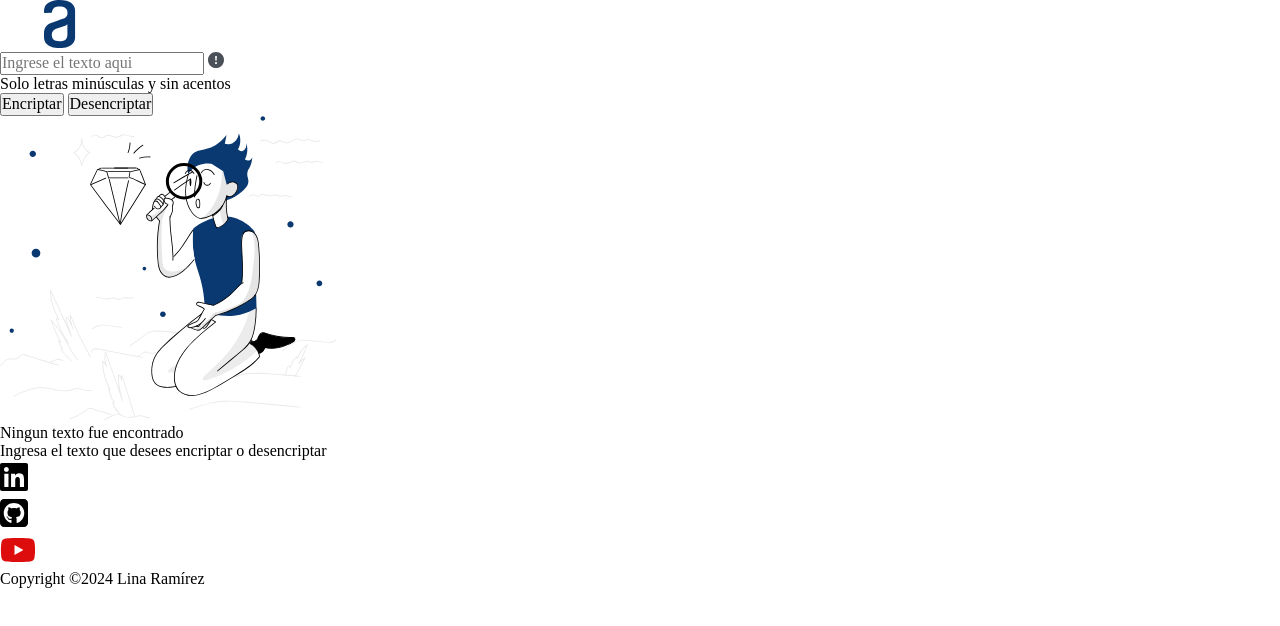
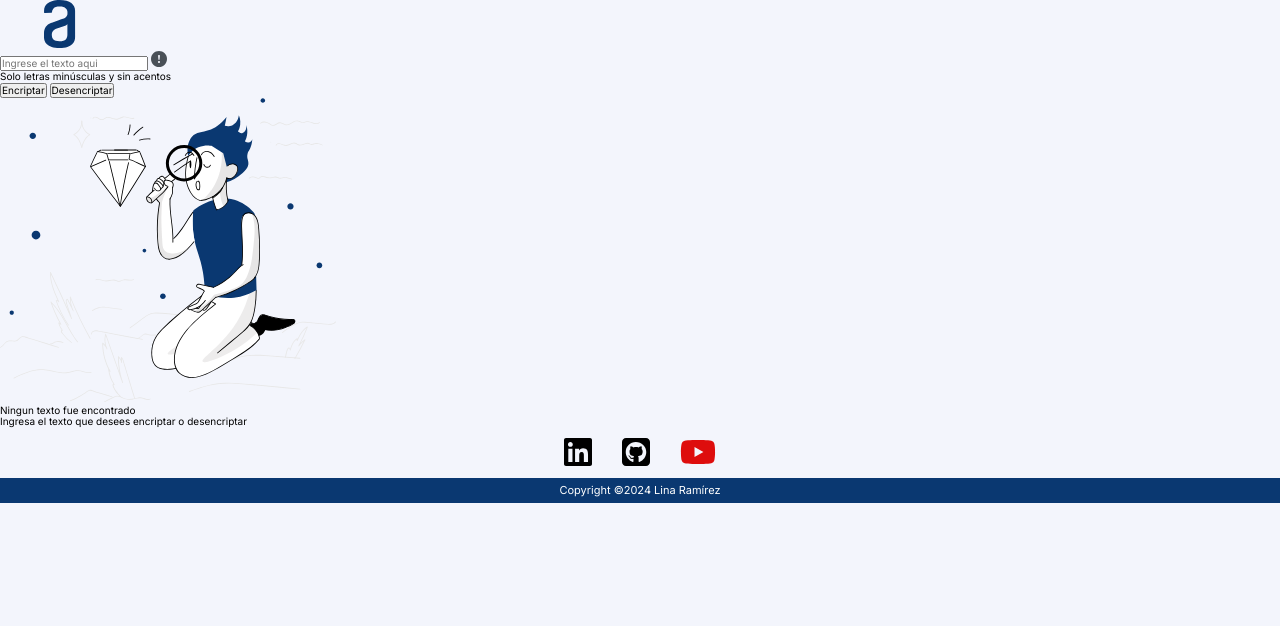
Before and after one commit to RamirezLina/AluraChallenge-1, a plain HTML site: page index.html in a window 1280 px wide. Drawn offline with Linux system fonts and the light colour scheme.

Commit message:
Set footer content and style

```diff
--- a/css/footer.css
+++ b/css/footer.css
@@ -0,0 +1,20 @@
+.footer {
+	display: flex;
+	flex-direction: column;
+	text-align: center;
+	font-size: 1.1rem;
+	color: white;
+}
+
+.footer__media-icons {
+	padding-block: 8px;
+	display: flex;
+	justify-content: center;
+	gap: 30px;
+	list-style: none;
+}
+
+.footer_copyright {
+	padding-block: 6px;
+	background-color: rgb(10, 56, 113);
+}
--- a/css/index.css
+++ b/css/index.css
@@ -1,3 +1,16 @@
 @import url(normalize.css);
 @import url(header.css);
 @import url(footer.css);
+@import url('https://fonts.googleapis.com/css2?family=Inter:wght@100..900&display=swap');
+
+:root {
+	--main-color: rgba(243, 245, 252, 1);
+	background-color: var(--main-color);
+	font-size: 10px;
+	font-family: 'Inter', sans-serif;
+}
+
+html {
+	min-height: 100%;
+	width: 100%;
+}
--- a/index.html
+++ b/index.html
@@ -35,7 +35,7 @@
   </aside>
   </body>
 
-	<footer>
+	<footer class="footer">
     <nav>
         <ul class="footer__media-icons">
           <li>
@@ -55,6 +55,6 @@
           </li>
         </ul>
       </nav>
-		<p>Copyright ©2024 Lina Ramírez</p>
+		<p class="footer_copyright">Copyright ©2024 Lina Ramírez</p>
 	</footer>
 </html>
```
